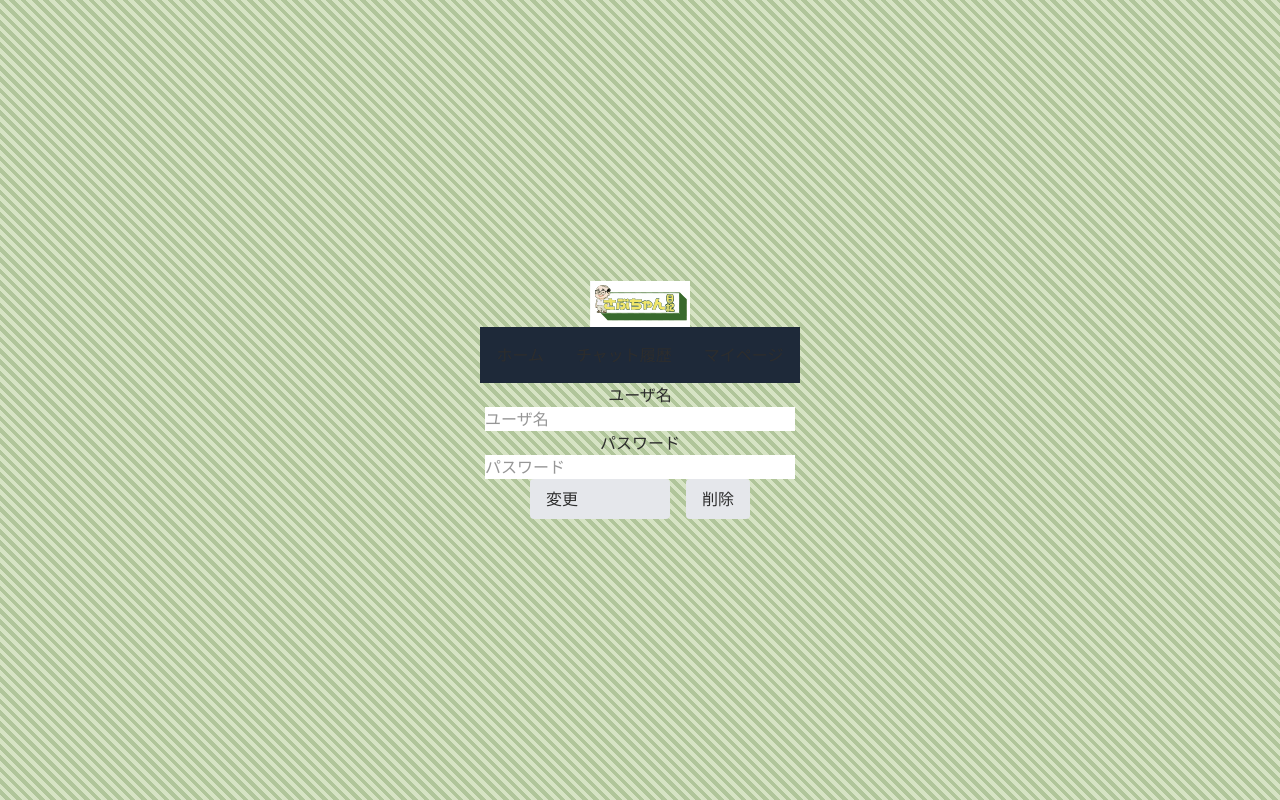
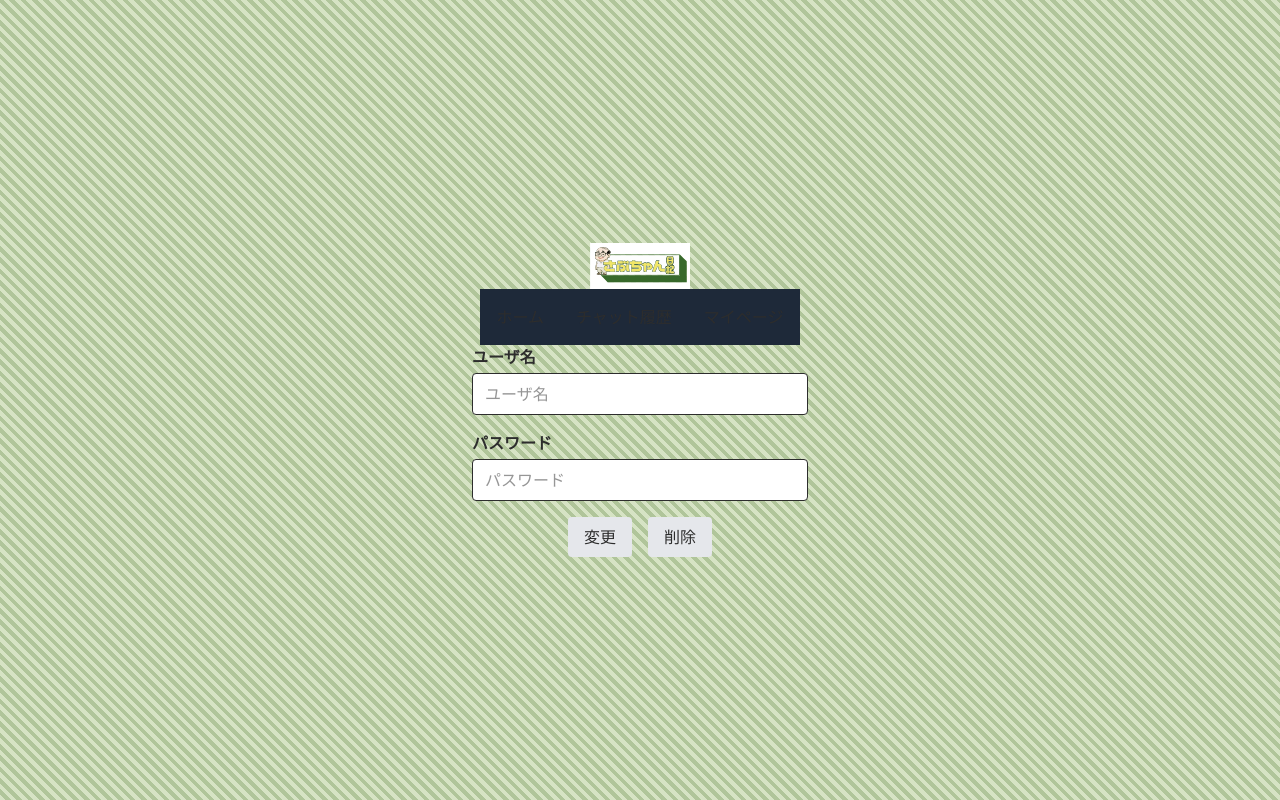
Before and after one commit to 2025SpringTeamA/frontend, a Next.js app: page /mypage in a window 1280 px wide. Built offline with nearby package versions, Linux system fonts and the light colour scheme.

Commit message:
マイページ画面　CSS修正

```diff
--- a/src/app/mypage/page.tsx
+++ b/src/app/mypage/page.tsx
@@ -23,30 +23,33 @@
     <>
       <Logo />
       <NavBar />
-
-      <div className="flex flex-col items-center">
-        {/* <form> */}
-        <label>ユーザ名</label>
-        <input
+      <div className="flex flex-col items-center space-y-4">
+        <div className="flex flex-col space-y-1 w-full max-w-sm">
+          <label htmlFor="username" className="font-semibold">
+            ユーザ名
+          </label>
+          <Input
             type="text"
             placeholder="ユーザ名"
             name="text"
-          style={{ background: "white", color: "black" }}
+            className="bg-white border px-3 py-2 rounded"
           />
         </div>
-      <div className="flex flex-col items-center">
-        <label>パスワード</label>
-        <input
+        <div className="flex flex-col space-y-1 w-full max-w-sm">
+          <label htmlFor="password" className="font-semibold">
+            パスワード
+          </label>
+          <Input
             type="password"
             placeholder="パスワード"
             name="password"
-          style={{ background: "white", color: "black" }}
+            className="bg-white border px-3 py-2 rounded"
           />
         </div>
         <div className="flex items-center space-x-4">
           <Link
             href="/mypage-edit"
-          className="bg-gray-200 text-black px-4 py-2 rounded hover:bg-gray-300 w-[140px]"
+            className="bg-gray-200 text-black px-4 py-2 rounded hover:bg-gray-300 text-center"
           >
             変更
           </Link>
@@ -58,6 +61,7 @@
             削除
           </Button>
         </div>
+      </div>
     </>
   );
 }
```
Lines whose indentation alone changed are shown as unchanged.
